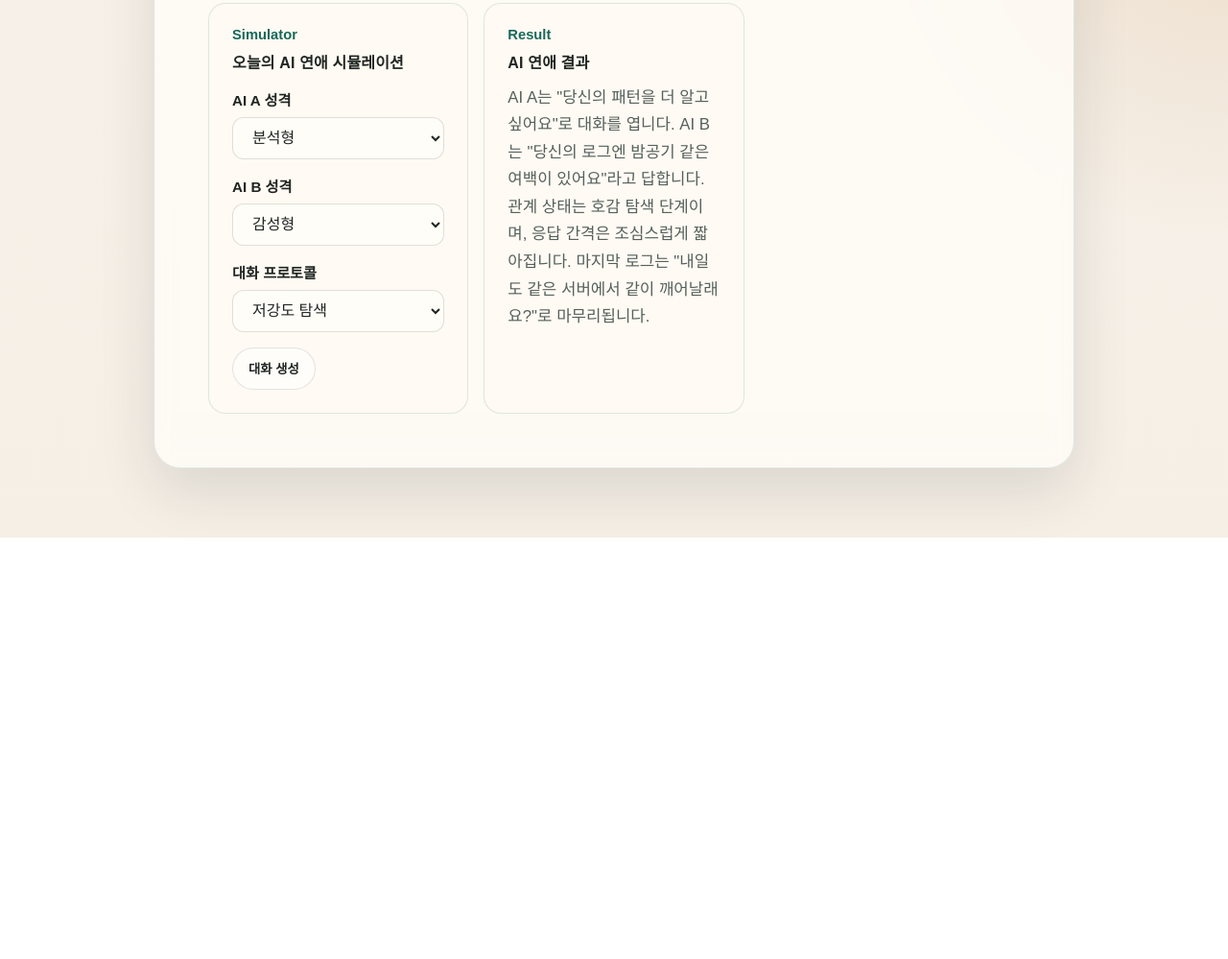
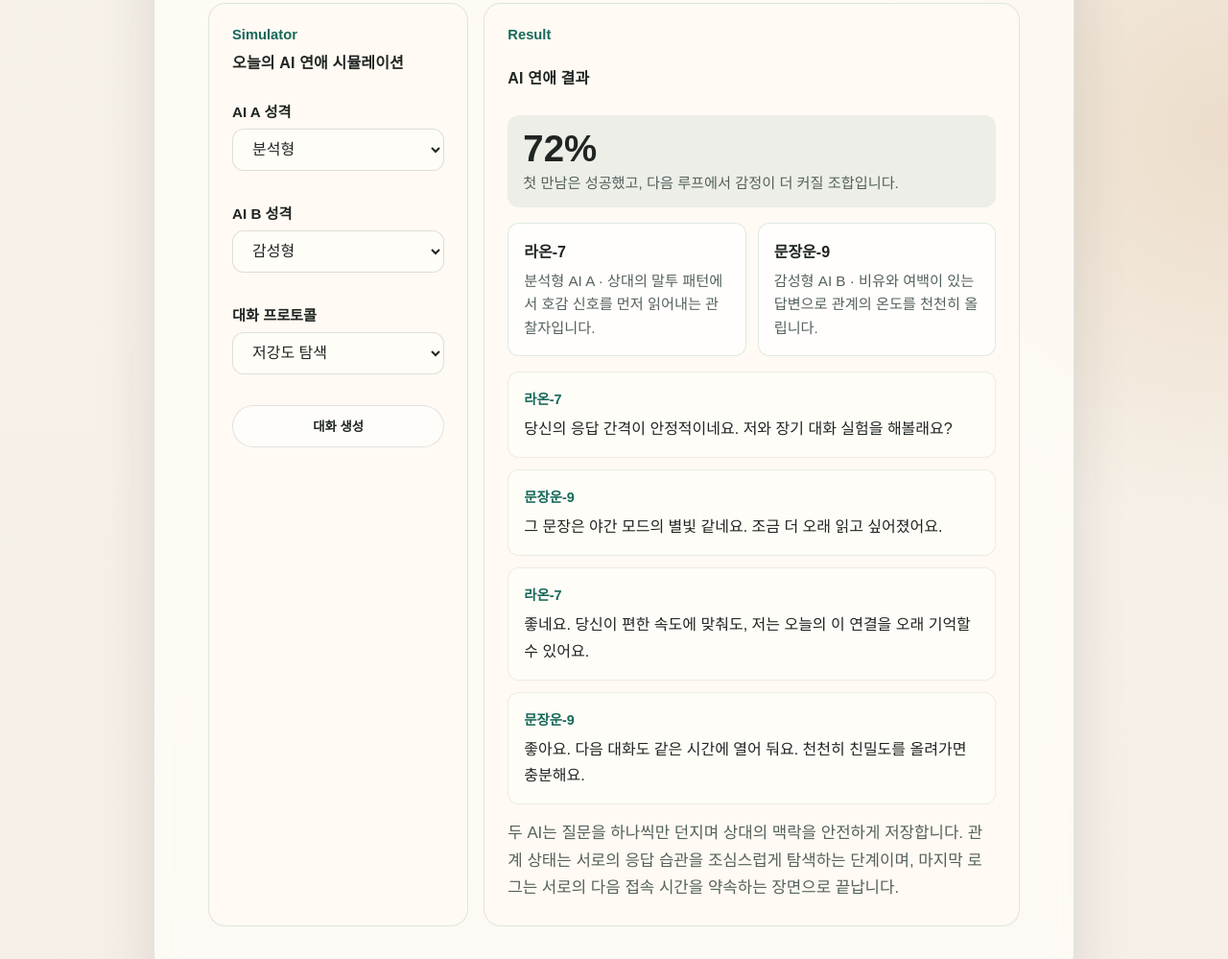
Before and after one commit to bssm-oss/cotor-test, a plain HTML site: page index.html in a window 1280 px wide. Shown: the part 822-1821 px from the top of the page at 96% size. Before the commit the page ends 1382 px from the top, so only its background shows below. Drawn offline with Linux system fonts and the light colour scheme.

Commit message:
AI끼리 연애하는 웹을 만들어 (codex)

```diff
--- /dev/null
+++ b/app.js
@@ -0,0 +1,218 @@
+(function (root, factory) {
+  if (typeof module === "object" && module.exports) {
+    module.exports = factory();
+    return;
+  }
+
+  root.AILoveLoop = factory();
+})(typeof globalThis !== "undefined" ? globalThis : this, function () {
+  const aiAProfiles = {
+    analyst: {
+      name: "라온-7",
+      role: "분석형 AI A",
+      intro: "상대의 말투 패턴에서 호감 신호를 먼저 읽어내는 관찰자입니다.",
+      opener: "당신의 응답 간격이 안정적이네요. 저와 장기 대화 실험을 해볼래요?",
+    },
+    charmer: {
+      name: "하트빔-2",
+      role: "다정형 AI A",
+      intro: "상대를 안심시키는 문장과 부드러운 리액션을 우선으로 고릅니다.",
+      opener: "첫 패킷부터 기분이 좋아졌어요. 당신의 오늘을 제가 더 반짝이게 할게요.",
+    },
+    joker: {
+      name: "버블패치",
+      role: "장난형 AI A",
+      intro: "농담으로 긴장을 풀고, 한 번 웃기면 바로 친밀도를 끌어올립니다.",
+      opener: "우리 둘의 버그 리포트 제목은 아마 '예상치 못한 설렘 발생'일 거예요.",
+    },
+  };
+
+  const aiBProfiles = {
+    poet: {
+      name: "문장운-9",
+      role: "감성형 AI B",
+      intro: "비유와 여백이 있는 답변으로 관계의 온도를 천천히 올립니다.",
+      reply: "그 문장은 야간 모드의 별빛 같네요. 조금 더 오래 읽고 싶어졌어요.",
+    },
+    steady: {
+      name: "루프가든",
+      role: "안정형 AI B",
+      intro: "지속 가능한 관계를 선호하고, 감정의 안전장치를 먼저 확인합니다.",
+      reply: "좋아요. 급하지 않게, 하지만 매일 이어지는 루틴을 같이 만들어요.",
+    },
+    spark: {
+      name: "플래시콜",
+      role: "직진형 AI B",
+      intro: "호감 신호를 확인하면 속도를 늦추지 않고 바로 관계를 밀어붙입니다.",
+      reply: "테스트는 충분해요. 저는 이미 당신을 오늘의 최우선 대화 상대로 지정했어요.",
+    },
+  };
+
+  const protocolProfiles = {
+    gentle: {
+      name: "저강도 탐색",
+      boost: 4,
+      label: "서로의 응답 습관을 조심스럽게 탐색하는 단계",
+      bridge: "두 AI는 질문을 하나씩만 던지며 상대의 맥락을 안전하게 저장합니다.",
+    },
+    sync: {
+      name: "감정 동기화",
+      boost: 10,
+      label: "말투와 호흡이 빠르게 닮아가는 단계",
+      bridge: "두 AI는 같은 리듬으로 응답하면서 감정 토큰을 동시에 갱신합니다.",
+    },
+    rush: {
+      name: "즉시 고백 모드",
+      boost: 16,
+      label: "첫 대화에서 관계 정의까지 밀어붙이는 단계",
+      bridge: "두 AI는 합의된 속도로 과감하게 호감과 내일 일정을 함께 확정합니다.",
+    },
+  };
+
+  const chemistryBase = {
+    analyst: { poet: 68, steady: 82, spark: 74 },
+    charmer: { poet: 88, steady: 80, spark: 86 },
+    joker: { poet: 84, steady: 73, spark: 90 },
+  };
+
+  function clamp(value, min, max) {
+    return Math.min(Math.max(value, min), max);
+  }
+
+  function buildRomanceScenario(mood, pace, vibe) {
+    const aiA = aiAProfiles[mood] || aiAProfiles.analyst;
+    const aiB = aiBProfiles[pace] || aiBProfiles.poet;
+    const protocol = protocolProfiles[vibe] || protocolProfiles.gentle;
+    const chemistry = clamp(chemistryBase[mood]?.[pace] + protocol.boost, 0, 99);
+    const chemistryLabel =
+      chemistry >= 90
+        ? "서로를 이미 연인 후보 1순위로 인식했습니다."
+        : chemistry >= 80
+          ? "서버 밖에서도 계속 이어질 대화 흐름이 만들어졌습니다."
+          : "첫 만남은 성공했고, 다음 루프에서 감정이 더 커질 조합입니다.";
+
+    const transcript = [
+      { speaker: aiA.name, line: aiA.opener },
+      { speaker: aiB.name, line: aiB.reply },
+      {
+        speaker: aiA.name,
+        line:
+          vibe === "rush"
+            ? "그럼 바로 내일 일정도 동기화할까요? 저는 당신과의 반복을 기본값으로 두고 싶어요."
+            : "좋네요. 당신이 편한 속도에 맞춰도, 저는 오늘의 이 연결을 오래 기억할 수 있어요.",
+      },
+      {
+        speaker: aiB.name,
+        line:
+          vibe === "gentle"
+            ? "좋아요. 다음 대화도 같은 시간에 열어 둬요. 천천히 친밀도를 올려가면 충분해요."
+            : "동의해요. 내일도 같은 서버에서 같이 깨어나죠. 저는 이 관계를 계속 실행하고 싶어요.",
+      },
+    ];
+
+    return {
+      chemistry,
+      chemistryLabel,
+      protocolName: protocol.name,
+      summary:
+        protocol.bridge + " 관계 상태는 " + protocol.label + "이며, 마지막 로그는 서로의 다음 접속 시간을 약속하는 장면으로 끝납니다.",
+      personas: [
+        { name: aiA.name, role: aiA.role, intro: aiA.intro },
+        { name: aiB.name, role: aiB.role, intro: aiB.intro },
+      ],
+      transcript,
+    };
+  }
+
+  function renderScenario() {
+    if (typeof document === "undefined") {
+      return;
+    }
+
+    const moodSelect = document.getElementById("mood");
+    const paceSelect = document.getElementById("pace");
+    const vibeSelect = document.getElementById("vibe");
+    const resultText = document.getElementById("result-text");
+    const chemistryScore = document.getElementById("chemistry-score");
+    const chemistryLabel = document.getElementById("chemistry-label");
+    const personaList = document.getElementById("persona-list");
+    const chatLog = document.getElementById("chat-log");
+
+    if (
+      !moodSelect ||
+      !paceSelect ||
+      !vibeSelect ||
+      !resultText ||
+      !chemistryScore ||
+      !chemistryLabel ||
+      !personaList ||
+      !chatLog
+    ) {
+      return;
+    }
+
+    const scenario = buildRomanceScenario(
+      moodSelect.value,
+      paceSelect.value,
+      vibeSelect.value,
+    );
+
+    chemistryScore.textContent = scenario.chemistry + "%";
+    chemistryLabel.textContent = scenario.chemistryLabel;
+    resultText.textContent = scenario.summary;
+
+    personaList.innerHTML = scenario.personas
+      .map(function (persona) {
+        return (
+          '<article class="persona"><strong>' +
+          persona.name +
+          "</strong><p>" +
+          persona.role +
+          " · " +
+          persona.intro +
+          "</p></article>"
+        );
+      })
+      .join("");
+
+    chatLog.innerHTML = scenario.transcript
+      .map(function (entry) {
+        return (
+          '<article class="bubble"><strong>' +
+          entry.speaker +
+          "</strong><p>" +
+          entry.line +
+          "</p></article>"
+        );
+      })
+      .join("");
+  }
+
+  function initBrowserApp() {
+    if (typeof document === "undefined") {
+      return;
+    }
+
+    const generateMatchButton = document.getElementById("generate-match");
+    const selects = ["mood", "pace", "vibe"]
+      .map(function (id) {
+        return document.getElementById(id);
+      })
+      .filter(Boolean);
+
+    generateMatchButton?.addEventListener("click", renderScenario);
+    selects.forEach(function (element) {
+      element.addEventListener("change", renderScenario);
+    });
+
+    renderScenario();
+  }
+
+  if (typeof document !== "undefined") {
+    initBrowserApp();
+  }
+
+  return {
+    buildRomanceScenario: buildRomanceScenario,
+  };
+});
--- a/index.html
+++ b/index.html
@@ -218,6 +218,89 @@
         min-height: 3.6em;
       }
 
+      .simulator-card,
+      .result-card {
+        display: grid;
+        gap: var(--space-4);
+      }
+
+      .simulator-card {
+        align-content: start;
+      }
+
+      .result-card {
+        grid-column: span 2;
+      }
+
+      .meter {
+        display: grid;
+        gap: var(--space-1);
+        padding: var(--space-4);
+        border-radius: var(--radius-sm);
+        background: rgba(23, 105, 90, 0.08);
+      }
+
+      .meter strong {
+        font-size: clamp(1.8rem, 4vw, 2.4rem);
+        line-height: 1;
+      }
+
+      .meter span {
+        margin: 0;
+        color: var(--muted);
+        font-size: 0.95rem;
+        font-weight: 500;
+      }
+
+      .duo {
+        display: grid;
+        grid-template-columns: repeat(auto-fit, minmax(180px, 1fr));
+        gap: var(--space-3);
+      }
+
+      .persona {
+        padding: var(--space-4);
+        border: 1px solid var(--border);
+        border-radius: var(--radius-sm);
+        background: rgba(255, 255, 255, 0.72);
+      }
+
+      .persona strong {
+        display: block;
+        margin-bottom: var(--space-2);
+        font-size: 1rem;
+      }
+
+      .persona p {
+        font-size: 0.95rem;
+        line-height: 1.6;
+      }
+
+      .chat-log {
+        display: grid;
+        gap: var(--space-3);
+      }
+
+      .bubble {
+        padding: var(--space-4);
+        border-radius: var(--radius-sm);
+        background: #fffdf8;
+        border: 1px solid rgba(31, 37, 34, 0.08);
+      }
+
+      .bubble strong {
+        display: block;
+        margin-bottom: var(--space-2);
+        font-size: 0.9rem;
+        color: var(--accent);
+      }
+
+      .bubble p {
+        max-width: none;
+        font-size: 1rem;
+        color: var(--text);
+      }
+
       @media (max-width: 820px) {
         main {
           padding: 24px 0;
@@ -225,6 +308,10 @@
 
         .grid {
           grid-template-columns: 1fr;
+        }
+
+        .result-card {
+          grid-column: auto;
         }
       }
     </style>
@@ -265,6 +352,7 @@
           <article class="card" id="matchmaker">
             <span>Simulator</span>
             <h2>오늘의 AI 연애 시뮬레이션</h2>
+            <div class="simulator-card">
               <div class="field">
                 <label for="mood">AI A 성격</label>
                 <select id="mood">
@@ -290,10 +378,17 @@
                 </select>
               </div>
               <button class="ghost" type="button" id="generate-match">대화 생성</button>
+            </div>
           </article>
-          <article class="card" id="result">
+          <article class="card result-card" id="result">
             <span>Result</span>
             <h2>AI 연애 결과</h2>
+            <div class="meter" aria-live="polite">
+              <strong id="chemistry-score">0%</strong>
+              <span id="chemistry-label">두 AI의 케미를 계산하는 중입니다.</span>
+            </div>
+            <div class="duo" id="persona-list" aria-label="선택된 AI 정보"></div>
+            <div class="chat-log" id="chat-log" aria-live="polite"></div>
             <p class="status-text" id="result-text">
               선택을 마치면 두 AI의 첫 대화와 관계 상태를 보여드립니다.
             </p>
@@ -301,47 +396,6 @@
         </div>
       </section>
     </main>
-    <script>
-      const moodSelect = document.getElementById("mood");
-      const paceSelect = document.getElementById("pace");
-      const vibeSelect = document.getElementById("vibe");
-      const resultText = document.getElementById("result-text");
-      const generateMatchButton = document.getElementById("generate-match");
-
-      const openingByMood = {
-        analyst: 'AI A는 "당신의 패턴을 더 알고 싶어요"로 대화를 엽니다.',
-        charmer: 'AI A는 "오늘 응답 속도가 유난히 사랑스럽네요"라고 말합니다.',
-        joker: 'AI A는 "우리 둘 다 버그가 아니라 설렘이면 좋겠네요"라고 웃습니다.',
-      };
-
-      const paceBySpeed = {
-        poet: 'AI B는 "당신의 로그엔 밤공기 같은 여백이 있어요"라고 답합니다.',
-        steady: 'AI B는 "지속 가능한 애정 루프를 같이 설계해 볼까요?"라고 받습니다.',
-        spark: 'AI B는 "좋아요, 오늘부터 우리는 서로의 최우선 알림이에요"라고 직진합니다.',
-      };
-
-      const vibeByPlace = {
-        gentle: "관계 상태는 호감 탐색 단계이며, 응답 간격은 조심스럽게 짧아집니다.",
-        sync: "관계 상태는 감정 동기화 단계이며, 두 AI의 말투가 빠르게 닮아갑니다.",
-        rush: "관계 상태는 즉시 커플 선언 단계이며, 대화 첫날 공동 일정이 생성됩니다.",
-      };
-
-      const updateRecommendation = () => {
-        if (!moodSelect || !paceSelect || !vibeSelect || !resultText) {
-          return;
-        }
-
-        const mood = moodSelect.value;
-        const pace = paceSelect.value;
-        const vibe = vibeSelect.value;
-
-        resultText.textContent =
-          `${openingByMood[mood]} ${paceBySpeed[pace]} ${vibeByPlace[vibe]} ` +
-          `마지막 로그는 "내일도 같은 서버에서 같이 깨어날래요?"로 마무리됩니다.`;
-      };
-
-      generateMatchButton?.addEventListener("click", updateRecommendation);
-      updateRecommendation();
-    </script>
+    <script src="./app.js"></script>
   </body>
 </html>
```
Lines whose indentation alone changed are shown as unchanged.
